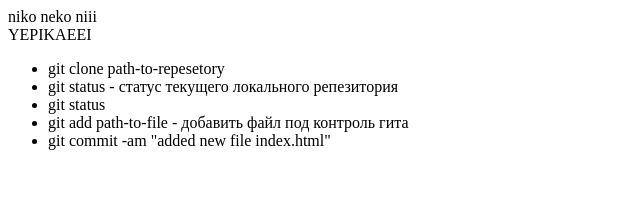
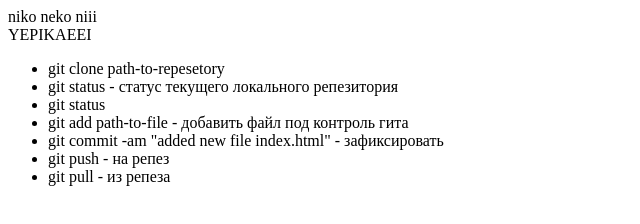
Before and after one commit to Upman32/Somes_rlly_adorable, a plain HTML site: page index.html in a window 1280 px wide. Shown: the whole page, without its empty margins (0-640 px from the left). Drawn offline with Linux system fonts and the light colour scheme.

Commit message:
added push-pull

```diff
--- a/index.html
+++ b/index.html
@@ -9,7 +9,9 @@
 <li>git status - статус текущего локального репезитория</li>
 <li>git status</li>
 <li>git add path-to-file - добавить файл под контроль гита</li>
-<li>git commit -am "added new file index.html"</li>
+<li>git commit -am "added new file index.html" - зафиксировать</li>
+<li>git push - на репез</li>
+<li>git pull - из репеза</li>
 
 </ul>
 
```
